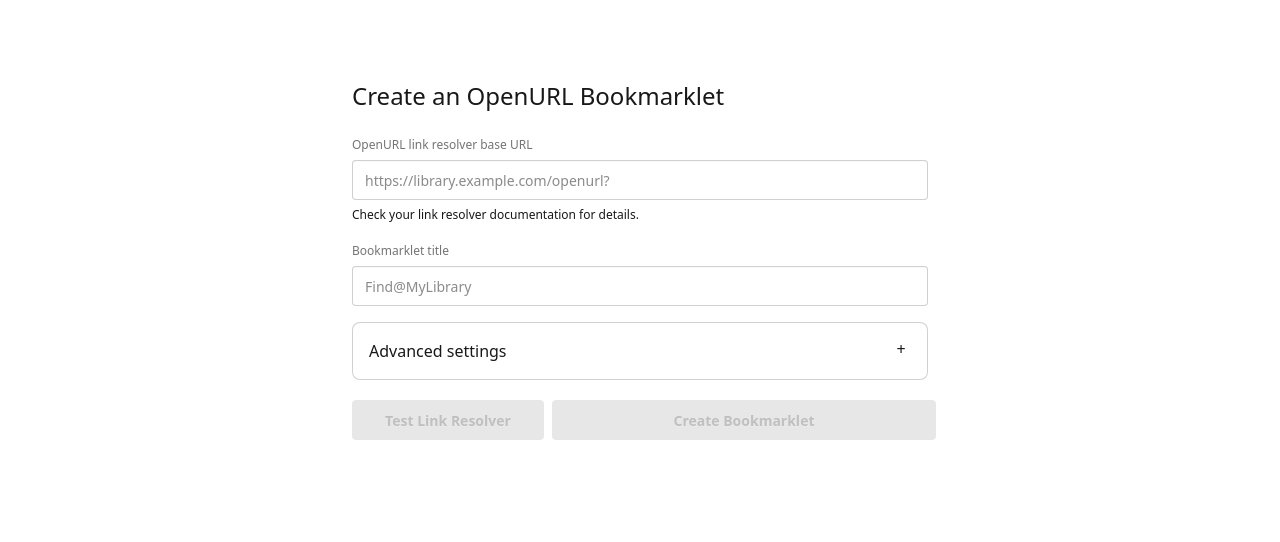
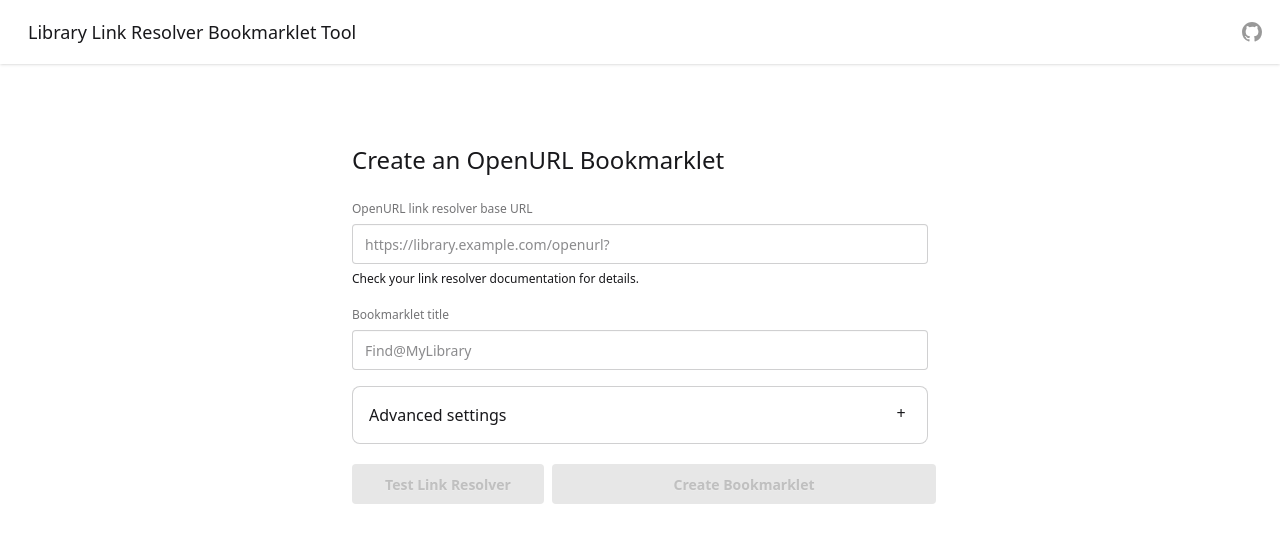
Before and after one commit to jonathannoah/bookmarklet-tool, a React (Vite) app: page / in a window 1280 px wide. Shown: the top 542 px of the page. Built offline with nearby package versions, Linux system fonts and the light colour scheme.

Commit message:
Add header and GitHub link

```diff
--- a/src/react-app/App.tsx
+++ b/src/react-app/App.tsx
@@ -157,6 +157,29 @@ export default function App() {
   }
 
   return (
+    <>
+      <div className="navbar bg-base-100 shadow-sm">
+        <div className="flex-1">
+          <a className="link link-hover text-lg px-5">
+            Library Link Resolver Bookmarklet Tool
+          </a>
+        </div>
+        <div className="flex-none">
+          <a
+            href="https://github.com/jonathannoah/bookmarklet-tool"
+            className="btn btn-square btn-ghost"
+            rel="noopener noreferrer"
+            target="_blank"
+          >
+            <svg
+              viewBox="0 0 20 20"
+              className="size-5 fill-black/40 dark:fill-gray-400"
+            >
+              <path d="M10 0C4.475 0 0 4.475 0 10a9.994 9.994 0 006.838 9.488c.5.087.687-.213.687-.476 0-.237-.013-1.024-.013-1.862-2.512.463-3.162-.612-3.362-1.175-.113-.287-.6-1.175-1.025-1.412-.35-.188-.85-.65-.013-.663.788-.013 1.35.725 1.538 1.025.9 1.512 2.337 1.087 2.912.825.088-.65.35-1.088.638-1.338-2.225-.25-4.55-1.112-4.55-4.937 0-1.088.387-1.987 1.025-2.688-.1-.25-.45-1.274.1-2.65 0 0 .837-.262 2.75 1.026a9.28 9.28 0 012.5-.338c.85 0 1.7.112 2.5.337 1.912-1.3 2.75-1.024 2.75-1.024.55 1.375.2 2.4.1 2.65.637.7 1.025 1.587 1.025 2.687 0 3.838-2.337 4.688-4.562 4.938.362.312.675.912.675 1.85 0 1.337-.013 2.412-.013 2.75 0 .262.188.574.688.474A10.016 10.016 0 0020 10c0-5.525-4.475-10-10-10z"></path>
+            </svg>
+          </a>
+        </div>
+      </div>
       <div className="w-md md:w-xl mx-auto my-20">
         <h1 className="text-2xl my-5">Create an OpenURL Bookmarklet</h1>
 
@@ -219,5 +242,6 @@ export default function App() {
         {/* eslint-disable-next-line react-hooks/static-components */}
         {bookmarklet && <BookmarkletPreview />}
       </div>
+    </>
   );
 }
```
Lines whose indentation alone changed are shown as unchanged.
